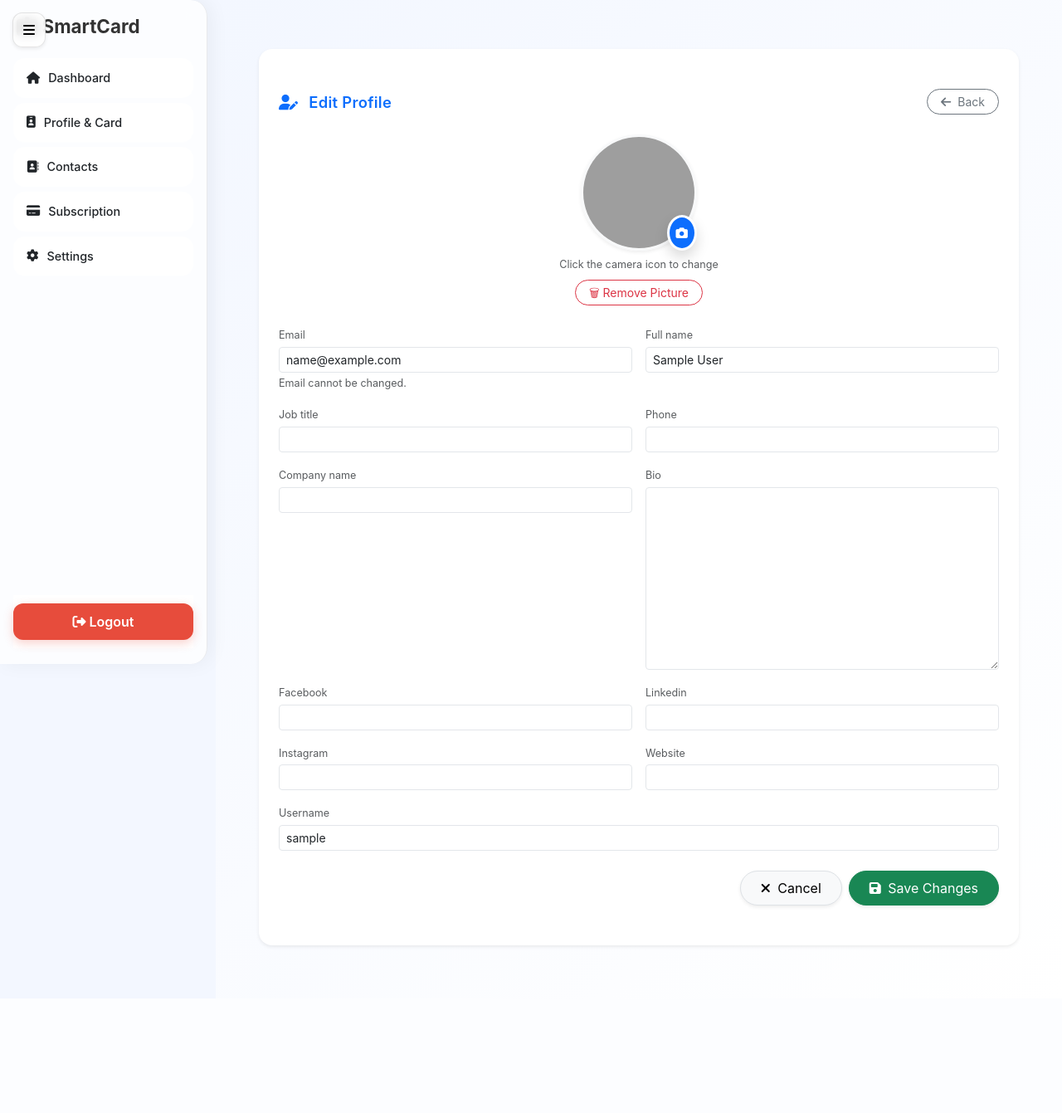
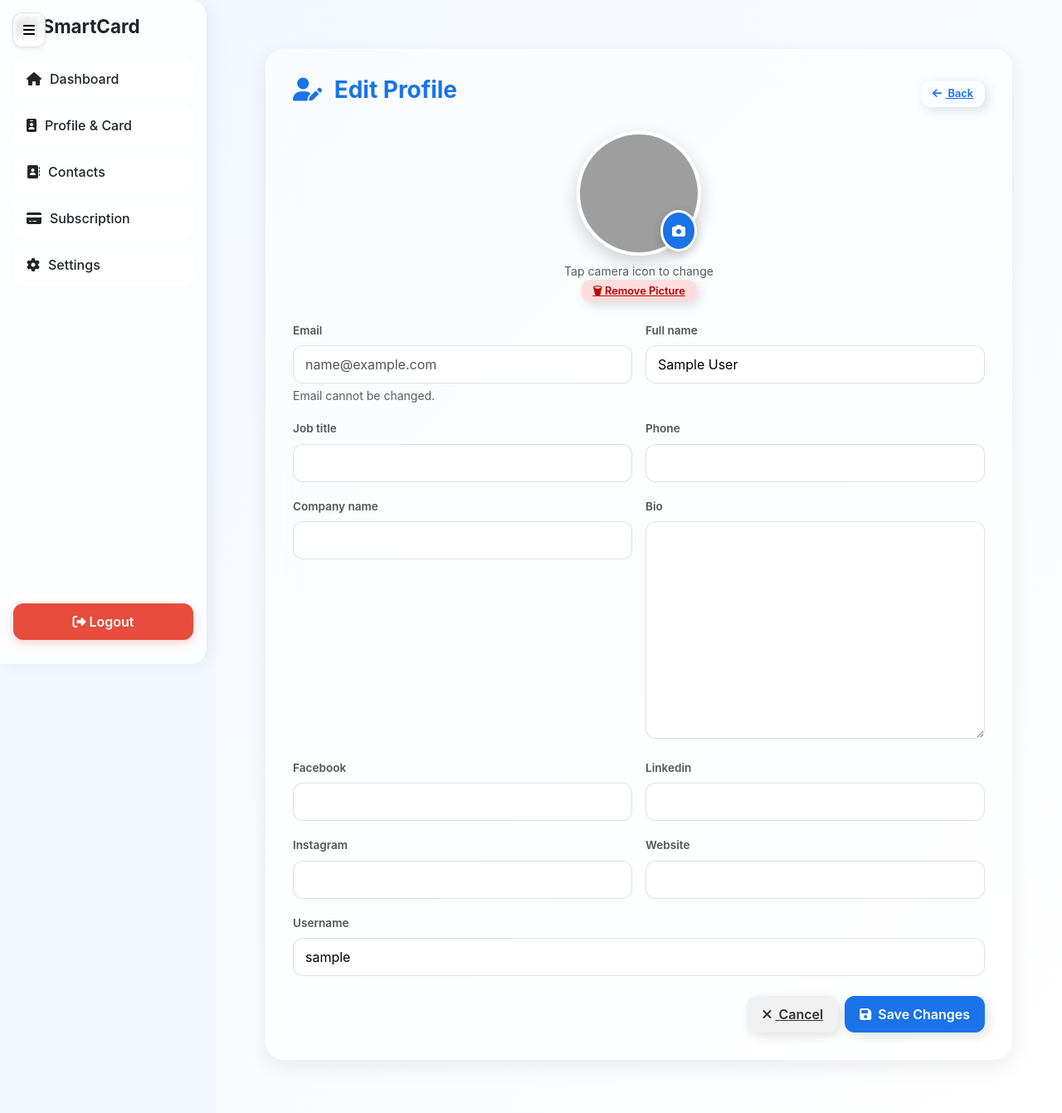
Before and after one commit to engrrasel/smartcard, a Django app: page /profile/1/edit/ in a window 1280 px wide. Shown: the whole page at 83% size. Before the commit the page ends 1141 px from the top, so only its background shows below. Run offline with Django 5.2, Linux system fonts and the light colour scheme; the visitor is signed in with stand-in values (Sample User, id 1); data comes from the database, SQL or seed files in the repository; data that the repository does not hold is empty; some libraries are stand-ins or nearby versions; grey boxes are pictures that could not be loaded.

Commit message:
profile picture remove but fixed

```diff
--- a/app_accounts/templates/accounts/edit_profile.html
+++ b/app_accounts/templates/accounts/edit_profile.html
@@ -4,75 +4,75 @@
 {% block title %}Edit Profile{% endblock %}
 
 {% block content %}
-<div class="container py-4">
-    <div class="card border-0 shadow-sm rounded-4">
-        <div class="card-body px-4 py-5">
+<div class="glass-container py-4">
 
-            <!-- 🔹 Header -->
+    <div class="glass-card">
+
+        <!-- Header -->
         <div class="d-flex justify-content-between align-items-center mb-4">
-                <h4 class="fw-semibold mb-0 text-primary">
+            <h3 class="page-title">
                 <i class="fa-solid fa-user-pen me-2"></i> Edit Profile
-                </h4>
-                <a href="{% url 'app_accounts:dashboard' %}" class="btn btn-outline-secondary btn-sm rounded-pill px-3">
+            </h3>
+
+            <a href="{% url 'app_accounts:dashboard' %}" class="neo-btn small-btn">
                 <i class="fa-solid fa-arrow-left me-1"></i> Back
             </a>
         </div>
 
-            <!-- ✅ Messages -->
+        <!-- Messages -->
         {% if messages %}
             {% for message in messages %}
-                    <div class="alert alert-{{ message.tags }} small shadow-sm rounded-3 py-2 mb-3">{{ message }}</div>
+                <div class="alert alert-{{ message.tags }} shadow-sm rounded-3 small py-2 mb-3">
+                    {{ message }}
+                </div>
             {% endfor %}
         {% endif %}
 
-            <!-- 🧾 Form -->
+        <!-- Form -->
         <form method="post" enctype="multipart/form-data" class="mt-3">
             {% csrf_token %}
 
-                <!-- 🖼 Profile Picture -->
+            <!-- Profile Picture -->
             <div class="text-center mb-4">
-                    <div class="position-relative d-inline-block">
+                <div class="profile-upload-box">
                     <img id="previewImage"
-                             src="{% if form.instance.profile_picture %}{{ form.instance.profile_picture.url }}{% else %}https://via.placeholder.com/140{% endif %}"
-                             class="rounded-circle border border-3 border-light shadow-sm"
-                             width="140" height="140">
+                         src="{% if form.instance.profile_picture %}{{ form.instance.profile_picture.url }}{% else %}https://via.placeholder.com/150{% endif %}"
+                         class="upload-preview">
 
-                        <label for="id_profile_picture"
-                               class="position-absolute bottom-0 end-0 bg-primary text-white rounded-circle p-2 shadow"
-                               style="cursor:pointer; border: 3px solid #fff;">
+                    <label for="id_profile_picture" class="camera-btn">
                         <i class="fa-solid fa-camera"></i>
                     </label>
                 </div>
 
-                    <input type="file" name="profile_picture" id="id_profile_picture" class="d-none" accept="image/*">
+                <input type="file" name="profile_picture" id="id_profile_picture"
+                       class="d-none" accept="image/*">
 
-                    <div class="small text-muted mt-2">Click the camera icon to change</div>
+                <div class="text-muted small mt-2">Tap camera icon to change</div>
 
                 {% if form.instance.profile_picture %}
                     <a href="{% url 'app_accounts:remove_profile_picture' form.instance.pk %}"
-                           class="btn btn-sm btn-outline-danger mt-2 rounded-pill px-3 py-1">
+                       class="neo-btn danger-btn mt-2 small-btn">
                         🗑 Remove Picture
                     </a>
                 {% endif %}
             </div>
 
-                <!-- 🧾 Two Column Inputs -->
+            <!-- Inputs -->
             <div class="row g-3">
 
                 <!-- Email (readonly) -->
                 <div class="col-md-6">
-                        <label class="form-label text-muted small mb-1">Email</label>
-                        <input type="email" class="form-control form-control-sm soft-input"
-                               value="{{ form.instance.email }}" disabled>
-                        <div class="small text-muted mt-1">Email cannot be changed.</div>
+                    <label class="form-label form-label-custom">Email</label>
+                    <input type="email" class="glass-input" value="{{ form.instance.email }}" disabled>
+                    <div class="text-muted small mt-1">Email cannot be changed.</div>
                 </div>
 
-                    <!-- All other fields (auto) -->
+                <!-- Auto-fields -->
                 {% for field in form %}
                     {% if field.name not in "username,email,profile_picture,daily_views,monthly_views,yearly_views,last_viewed,is_public" %}
                         <div class="col-md-6">
-                                <label class="form-label text-muted small mb-1">{{ field.label }}</label>
-                                {{ field|add_class:"form-control form-control-sm soft-input" }}
+                            <label class="form-label form-label-custom">{{ field.label }}</label>
+                            {{ field|add_class:"glass-input" }}
                             {% if field.errors %}
                                 <div class="text-danger small mt-1">{{ field.errors|join:", " }}</div>
                             {% endif %}
@@ -81,65 +81,147 @@
                 {% endfor %}
             </div>
 
-                <!-- ✔ Username (single correct placed field) -->
-                <div class="mb-3 mt-3">
-                    <label class="form-label text-muted small mb-1">Username</label>
-                    {{ form.username|add_class:"form-control form-control-sm soft-input" }}
+            <!-- Username -->
+            <div class="mt-3">
+                <label class="form-label form-label-custom">Username</label>
+                {{ form.username|add_class:"glass-input" }}
 
                 {% if form.username.errors %}
-                        <div class="text-danger small mt-1">
-                            {{ form.username.errors|join:", " }}
-                        </div>
+                    <div class="text-danger small mt-1">{{ form.username.errors|join:", " }}</div>
                 {% endif %}
             </div>
 
-                <!-- 🔘 Buttons -->
+            <!-- Buttons -->
             <div class="d-flex justify-content-end mt-4 gap-2">
-                    <a href="{% url 'app_accounts:profile_and_card' %}"
-                       class="btn btn-light border rounded-pill px-4 py-2 small shadow-sm">
+                <a href="{% url 'app_accounts:profile_and_card' %}" class="neo-btn cancel-btn">
                     <i class="fa-solid fa-xmark me-1"></i> Cancel
                 </a>
 
-                    <button type="submit"
-                            class="btn btn-success rounded-pill px-4 py-2 small shadow-sm">
+                <button type="submit" class="neo-btn primary-btn">
                     <i class="fa-solid fa-floppy-disk me-1"></i> Save Changes
                 </button>
             </div>
 
         </form>
-
-        </div>
     </div>
 </div>
 
-<!-- 🧠 Live Preview Script -->
+<!-- Image Preview -->
 <script>
 document.getElementById("id_profile_picture").addEventListener("change", function() {
-    const file = this.files[0];
-    if (file) {
-        document.getElementById("previewImage").src = URL.createObjectURL(file);
-    }
+    const f = this.files[0];
+    if (f) document.getElementById("previewImage").src = URL.createObjectURL(f);
 });
 </script>
 
-<!-- 🎨 Custom Style -->
+<!-- Premium Glass UI CSS -->
 <style>
-    body {
-        font-family: 'Inter', 'Poppins', 'Segoe UI', sans-serif;
-        font-size: 0.9rem;
-        background-color: #f8f9fb;
+/* Main Container */
+.glass-container {
+    max-width: 900px;
+    margin: auto;
+}
+
+/* Card */
+.glass-card {
+    background: rgba(255,255,255,0.55);
+    backdrop-filter: blur(18px) saturate(160%);
+    padding: 32px;
+    border-radius: 22px;
+    border: 1px solid rgba(255,255,255,0.5);
+    box-shadow: 0 8px 25px rgba(0,0,0,0.08);
+}
+
+/* Title */
+.page-title {
+    font-weight: 700;
+    color: #1a73e8;
+}
+
+/* Upload Photo */
+.profile-upload-box {
+    position: relative;
+    display: inline-block;
+}
+
+.upload-preview {
+    width: 150px;
+    height: 150px;
+    border-radius: 50%;
+    object-fit: cover;
+    box-shadow: 0 8px 22px rgba(0,0,0,.18);
+    border: 4px solid rgba(255,255,255,.9);
+}
+
+.camera-btn {
+    position: absolute;
+    bottom: 5px;
+    right: 5px;
+    background: #1a73e8;
+    color: #fff;
+    padding: 10px 11px;
+    border-radius: 50%;
+    cursor: pointer;
+    border: 3px solid #fff;
+    box-shadow: 0 4px 12px rgba(0,0,0,.2);
+}
+
+/* Inputs */
+.glass-input {
+    width: 100%;
+    padding: 10px 14px;
+    background: rgba(255,255,255,0.65);
+    border-radius: 12px;
+    border: 1px solid rgba(0,0,0,0.12);
+    backdrop-filter: blur(6px);
+    transition: .25s;
+}
+
+.glass-input:focus {
+    border-color: #1a73e8;
+    box-shadow: 0 0 8px rgba(26,115,232,.25);
+    outline: none;
+}
+
+.form-label-custom {
+    font-size: .85rem;
+    font-weight: 600;
+    color: #555;
+}
+
+/* Buttons */
+.neo-btn {
+    padding: 10px 18px;
+    border-radius: 12px;
+    font-weight: 600;
+    border: none;
+    cursor: pointer;
+    transition: .25s;
+    box-shadow: 4px 4px 14px rgba(0,0,0,.12);
+}
+
+.primary-btn {
+    background: #1a73e8;
+    color: #fff;
+}
+
+.cancel-btn {
+    background: #f1f1f1;
     color: #333;
 }
-    h4 { font-size: 1.15rem; letter-spacing: 0.3px; }
-    .soft-input {
-        border: 1px solid #e3e6ea!important;
-        border-radius: 4px;
-        transition: all 0.2s ease;
-        background-color: #fff!important;
+
+.danger-btn {
+    background: #ffdddd;
+    color: #b70000;
 }
-    .soft-input:focus {
-        border-color: #007bff!important;
-        box-shadow: 0 0 0 0.15rem rgba(0,123,255,0.15);
+
+.small-btn {
+    padding: 6px 14px;
+    font-size: 0.8rem;
+}
+
+.neo-btn:hover {
+    transform: scale(1.05);
 }
 </style>
 
--- a/app_accounts/views.py
+++ b/app_accounts/views.py
@@ -159,10 +159,19 @@
 @login_required
 def remove_profile_picture(request, pk):
     profile = get_object_or_404(User, pk=pk)
+
+    # Security: Only owner or parent user can remove DP
     if profile != request.user and profile.parent_user != request.user:
         return HttpResponse("Forbidden", 403)
-    if profile.profile_picture:
-        profile.profile_picture.delete(save=True)
+
+    # If picture exists AND it is NOT default.png
+    if profile.profile_picture and profile.profile_picture.name != "default.png":
+        profile.profile_picture.delete(save=False)
+
+    # Set fallback default image
+    profile.profile_picture = "default.png"
+    profile.save()
+
     messages.success(request, "Profile picture removed.")
     return redirect("app_accounts:edit_profile", pk=pk)
 
```
Also changed, not shown: app_accounts/templates/accounts/profile_create.html (+140 -51 lines). Lines whose indentation alone changed are shown as unchanged.
